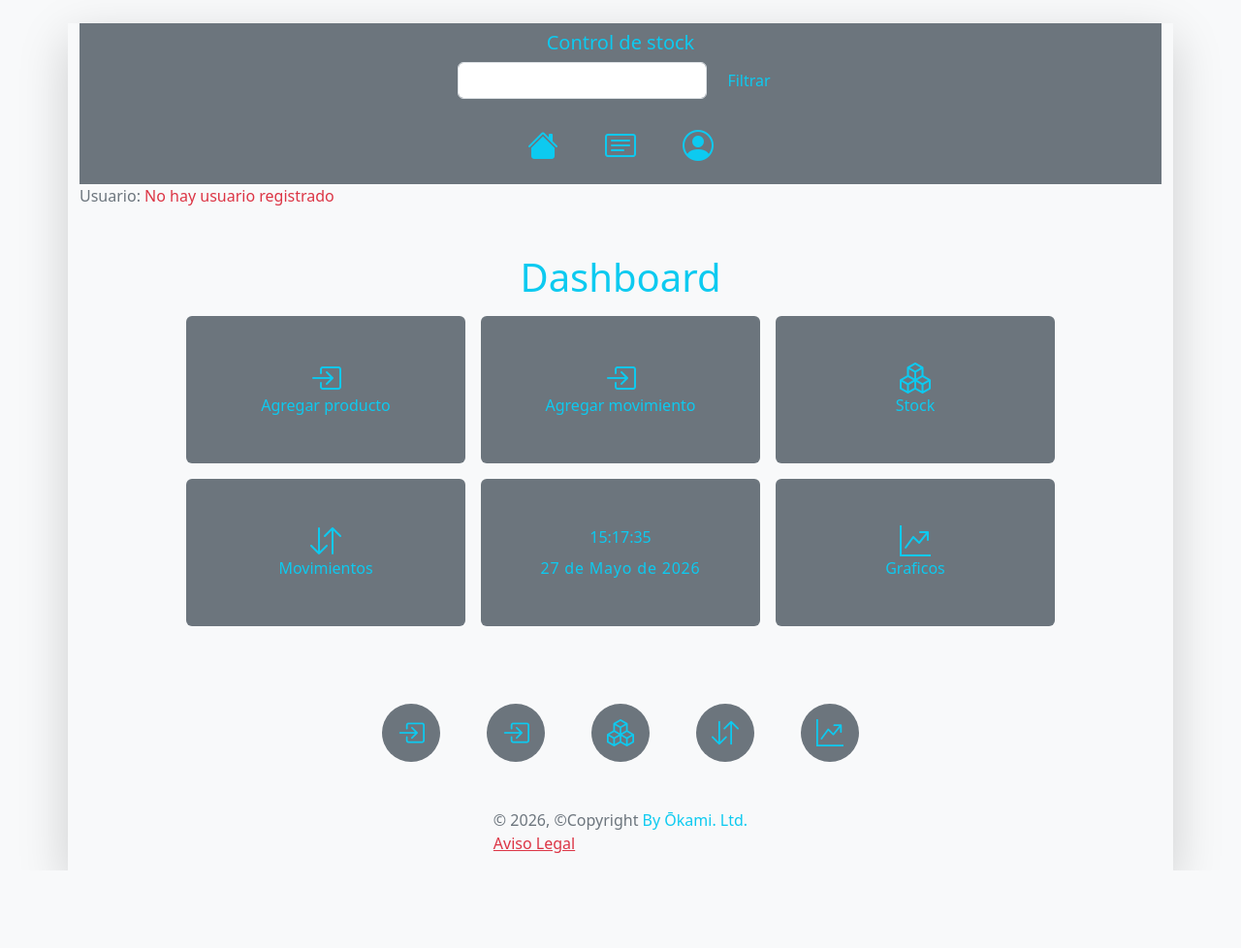
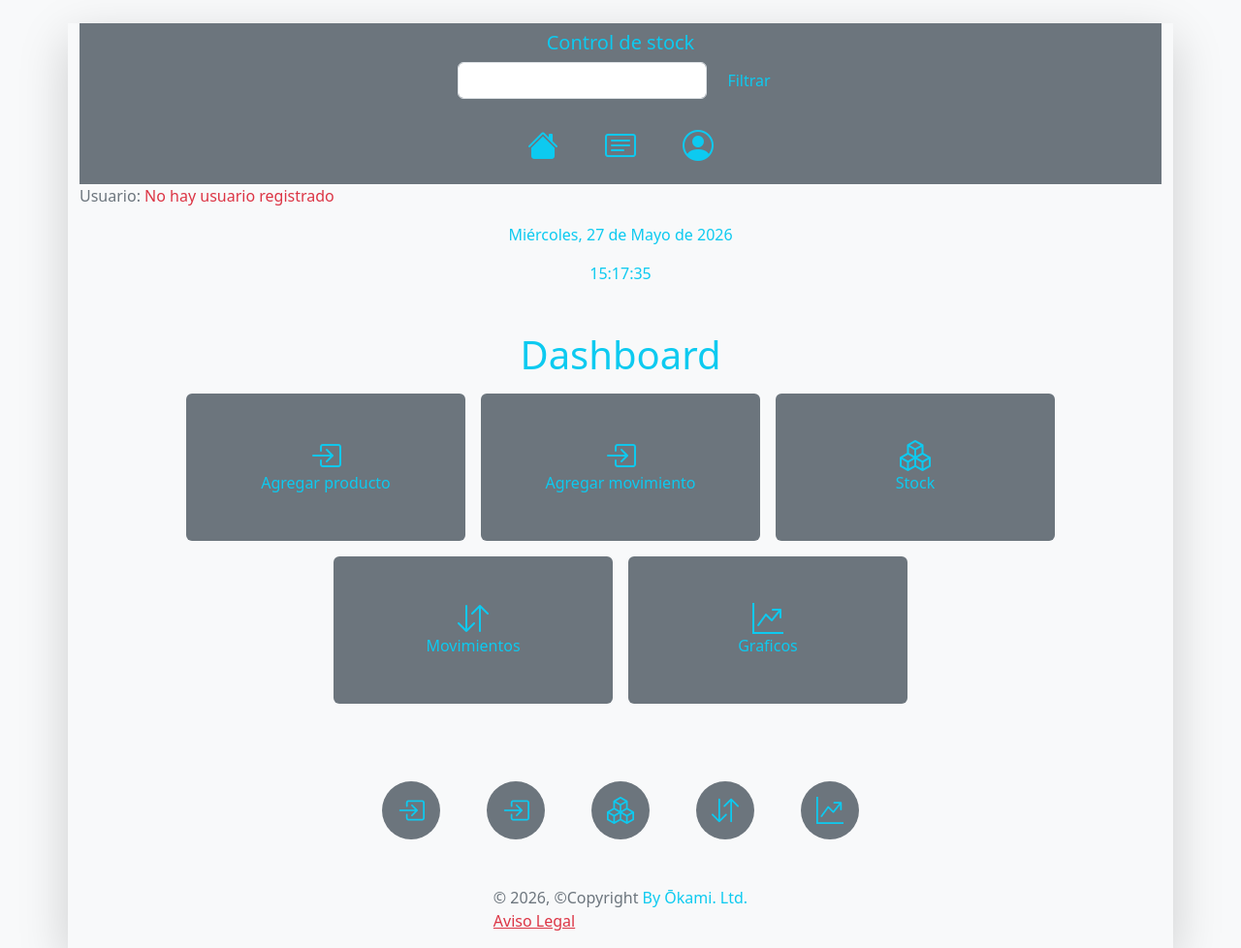
Before and after one commit to Obidis/e_comerce, a Django app: page / in a window 1280 px wide. Shown: the whole page at 97% size. Before the commit the page ends 898 px from the top, so only its background shows below. Run offline with Django 4.2, Linux system fonts and the light colour scheme.

Commit message:
modifido styls

```diff
--- a/core/static/css/styles.css
+++ b/core/static/css/styles.css
@@ -3,12 +3,3 @@
 #box{
   min-width: 18rem;
 }
-
-/* ===== Reloj Digital ===== */
-
-#reloj-fecha {
-
-  color: rgba(255, 255, 255, 0.85);
-  margin-top: 0.5rem;
-  letter-spacing: 0.05em;
-}
--- a/core/static/js/main.js
+++ b/core/static/js/main.js
@@ -26,7 +26,7 @@ document.addEventListener("DOMContentLoaded", function() {
             const mes = meses[fecha.getMonth()];
             const anio = fecha.getFullYear();
 
-            const fechaFormateada = `${dia} de ${mes} de ${anio}`;
+            const fechaFormateada = `${diaSemana}, ${dia} de ${mes} de ${anio}`;
 
             // Renderiza la hora
             if (relojEl) {
--- a/core/templates/_includes/_header.html
+++ b/core/templates/_includes/_header.html
@@ -12,9 +12,14 @@
            {% include "_includes/_header_nav.html" %}
         </div>
     </nav>
+
     {% if request.user.is_authenticated %}
         <p class="text-secondary">Usuario: <span class="text-success">{{ user.username }}</span></p>
     {% else %}
         <p class="text-secondary">Usuario: <span class="text-danger">No hay usuario registrado</span></p>
     {% endif %}
+
+    <p class="text-info fs-6 text-center" id="reloj-fecha">Cargando...</p>
+    <p class="text-info fs-6 text-center" id="reloj-hora">00:00:00</p>
+
 </header>
--- a/core/templates/general/home.html
+++ b/core/templates/general/home.html
@@ -27,12 +27,6 @@
           <a class="nav-link d-flex flex-column align-items-center text-info rounded" href="{% url 'movements_list' %}"><i class="bi bi-arrow-down-up fs-2"></i>Movimientos</a>
       </div>
 
-      <div id="box" class="p-5 d-flex flex-column align-items-center m-2 rounded bg-secondary">
-        <div>
-          <div class="text-info fs-6 text-center" id="reloj-hora">00:00:00</div>
-          <div class="text-info fs-6 text-center" id="reloj-fecha">Cargando...</div>
-        </div>
-      </div>
 
       <div id="box" class="p-5 d-flex flex-column align-items-center m-2 rounded bg-secondary">
         <a class="nav-link d-flex flex-column align-items-center text-info rounded" href="{% url 'graficos' %}"><i class="bi bi-graph-up-arrow fs-2"></i> Graficos</a>
```
